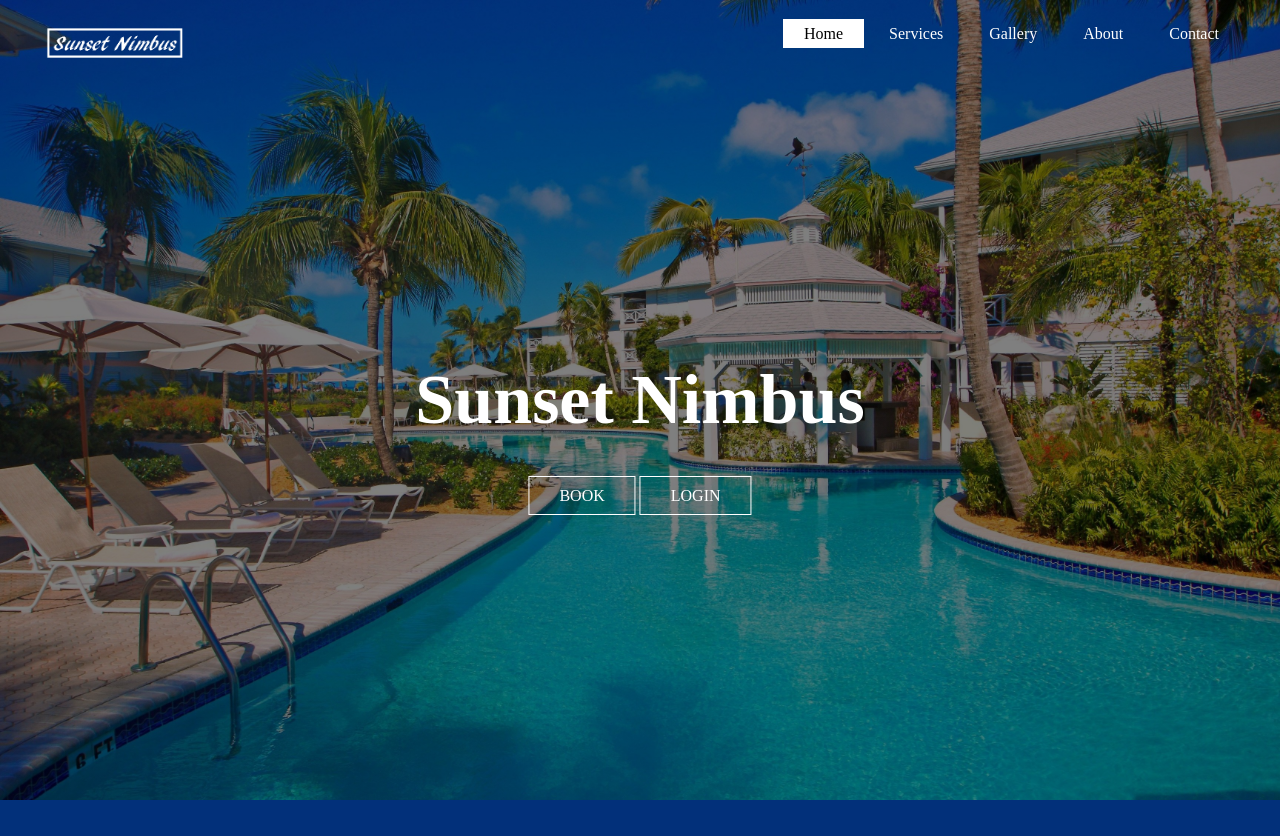
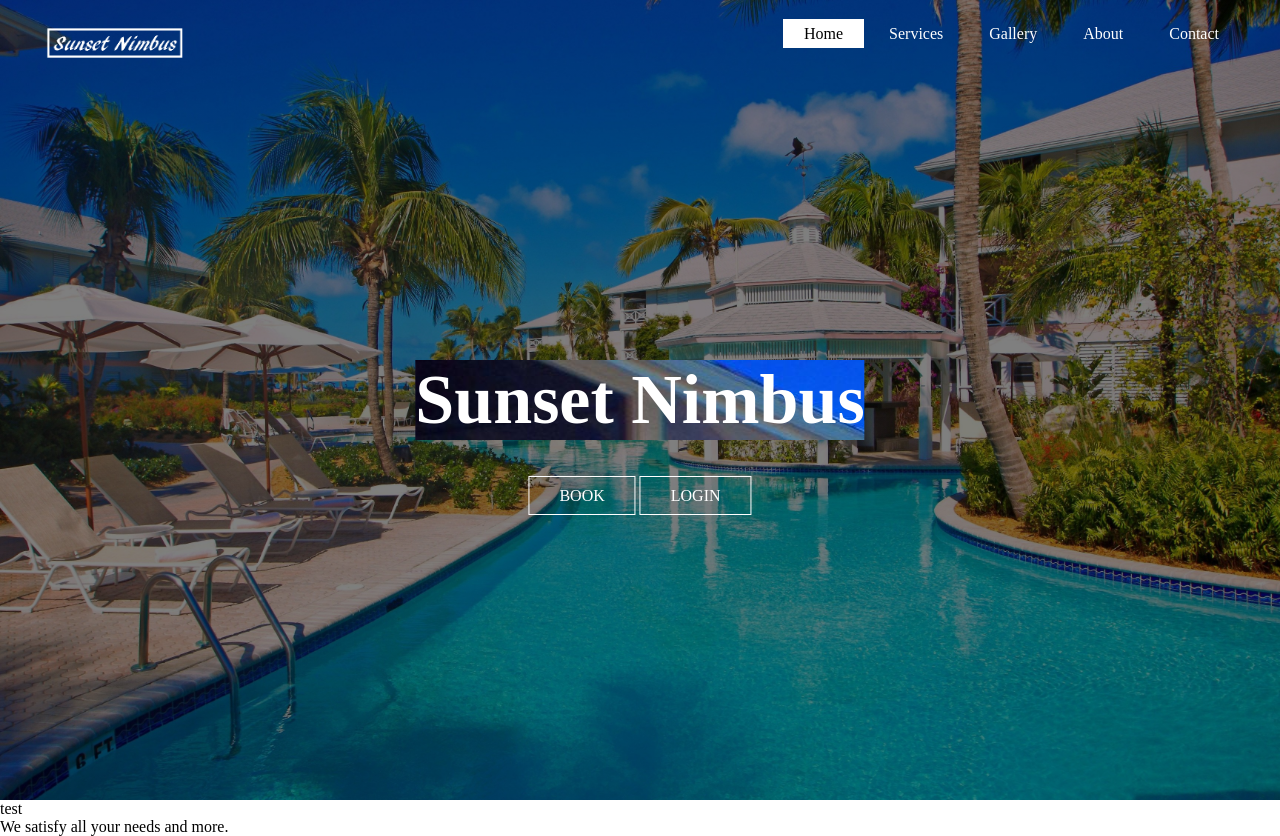
Before and after one commit to iamjovani/SWEN3165, a PHP site: page / in a window 1280 px wide. Before the commit the page ends 800 px from the top, so only its background shows below. Run offline with PHP 8.4, Linux system fonts and the light colour scheme.

Commit message:
update index.html

```diff
--- a/assets/css/styles.css
+++ b/assets/css/styles.css
@@ -70,6 +70,7 @@ ul li.active a
 {
     color: #fff;
     font-size: 70px;
+    background-image: url('assets/img/background.jpg');
 }
 
 .button
--- a/index.html
+++ b/index.html
@@ -20,12 +20,18 @@
             </div>
             <div class="title">
                 <h1>Sunset Nimbus</h1>
+
             </div>
             <div class="button">
                 <a href="#" class="btn">BOOK</a>
                 <a href="registration.html" class="btn">LOGIN</a>
             </div>
         </header>
-
+    <div class="image-container set-full-height" style="">
+          <p>test</p>
+    </div>
     </body>
+    <footer>
+       We satisfy all your needs and more.
+    </footer>
 </html>
```
